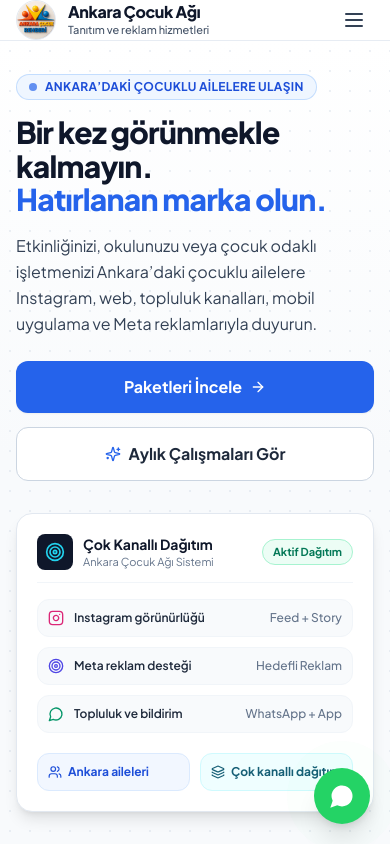
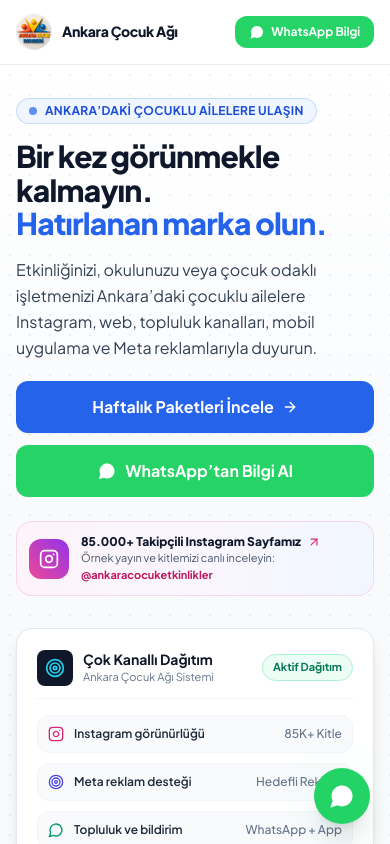
Before and after one commit to ozatabull2-cmd/ankara_cocuk_landingpage_v3, a React (Vite) app: page / in a window 390 px wide. Shown: the top 844 px of the page. Built offline with nearby package versions, Linux system fonts and the light colour scheme.

Commit message:
feat: showcase 85k Instagram community, streamline mobile header, remove redundant Instagram DM buttons and emphasize weekly packages

```diff
--- a/src/components/Footer.tsx
+++ b/src/components/Footer.tsx
@@ -77,7 +77,7 @@
               >
                 <div className="flex items-center gap-2">
                   <Instagram className="w-4 h-4 text-pink-400" />
-                  <span className="font-medium">{SITE_CONFIG.instagramHandle}</span>
+                  <span className="font-medium">85K+ {SITE_CONFIG.instagramHandle}</span>
                 </div>
                 <ArrowUpRight className="w-3.5 h-3.5 text-slate-500" />
               </a>
--- a/src/components/Header.tsx
+++ b/src/components/Header.tsx
@@ -1,58 +1,58 @@
-import React, { useState } from 'react';
+import React from 'react';
 import { Link, useLocation } from 'react-router-dom';
 import { SITE_CONFIG, trackEvent, getWhatsAppUrl } from '../data/config';
-import { Menu, X, ArrowUpRight, MessageCircle } from 'lucide-react';
+import { MessageCircle } from 'lucide-react';
+
+interface NavLinkItem {
+  label: string;
+  href: string;
+  isRoute: boolean;
+  highlight?: boolean;
+}
 
 export const Header: React.FC = () => {
-  const [mobileMenuOpen, setMobileMenuOpen] = useState(false);
   const location = useLocation();
   const isMonthlyPage = location.pathname === '/aylik-calisma';
 
-  const homeNavLinks = [
+  const homeNavLinks: NavLinkItem[] = [
     { label: "Haftalık Paketler", href: "#haftalik-paketler", isRoute: false },
     { label: "Hangisi Uygun?", href: "#hangisi-uygun", isRoute: false },
     { label: "Sık Sorulanlar", href: "#sss", isRoute: false },
-    { label: "Aylık Çalışmalar", href: "/aylik-calisma", isRoute: true, highlight: true },
   ];
 
-  const monthlyNavLinks = [
+  const monthlyNavLinks: NavLinkItem[] = [
     { label: "Aylık Modeller", href: "#aylik-modeller", isRoute: false },
     { label: "Veri Sahipliği", href: "#veri-sahipligi", isRoute: false },
     { label: "BioLink Pro", href: "#biolink", isRoute: false },
-    { label: "Çalışma Süreci", href: "#surec", isRoute: false },
     { label: "Sık Sorulanlar", href: "#sss", isRoute: false },
     { label: "Haftalık Paketler", href: "/", isRoute: true, highlight: true },
   ];
 
-  const currentNavLinks = isMonthlyPage ? monthlyNavLinks : homeNavLinks;
+  const currentNavLinks: NavLinkItem[] = isMonthlyPage ? monthlyNavLinks : homeNavLinks;
 
-  const handleCtaClick = () => {
-    trackEvent('click_instagram', { source: isMonthlyPage ? 'monthly_header' : 'weekly_header' });
-  };
+  const whatsappMessage = isMonthlyPage
+    ? "Merhaba, Ankara Çocuk Ağı aylık reklam modelleri hakkında WhatsApp üzerinden bilgi almak istiyorum."
+    : "Merhaba, Ankara Çocuk Ağı haftalık tanıtım paketleri hakkında WhatsApp'tan bilgi almak istiyorum.";
 
   return (
     <header className="sticky top-0 z-50 bg-white/95 backdrop-blur-md border-b border-slate-200/80 transition-all">
       <div className="max-w-7xl mx-auto px-4 sm:px-6 lg:px-8">
-        <div className="flex items-center justify-between h-18 sm:h-20">
+        <div className="flex items-center justify-between h-16 sm:h-20">
 
           {/* Brand Logo & Name */}
-          <Link to="/" className="flex items-center gap-3 group">
-            <div className="w-10 h-10 sm:w-11 sm:h-11 rounded-full overflow-hidden border border-slate-200 shadow-xs flex-shrink-0 group-hover:scale-105 transition-transform bg-white">
+          <Link to="/" className="flex items-center gap-2.5 sm:gap-3 group">
+            <div className="w-9 h-9 sm:w-11 sm:h-11 rounded-full overflow-hidden border border-slate-200 shadow-xs flex-shrink-0 group-hover:scale-105 transition-transform bg-white">
               <img
                 src="/logo.jpg"
                 alt="Ankara Çocuk Ağı Logo"
                 className="w-full h-full object-cover"
-                onError={(e) => {
-                  // Fallback to stylized SVG if image not found
-                  (e.target as HTMLElement).style.display = 'none';
-                }}
               />
             </div>
             <div>
-              <div className="font-extrabold text-slate-900 text-base sm:text-lg leading-tight tracking-tight">
+              <div className="font-extrabold text-slate-900 text-sm sm:text-lg leading-tight tracking-tight">
                 {SITE_CONFIG.brandName}
               </div>
-              <div className="text-[11px] sm:text-xs text-slate-600 font-medium">
+              <div className="text-[10px] sm:text-xs text-slate-500 font-medium hidden xs:block">
                 {SITE_CONFIG.brandSubtitle}
               </div>
             </div>
@@ -66,9 +66,6 @@
                   <Link
                     key={link.href}
                     to={link.href}
-                    onClick={() => {
-                      if (link.href === '/aylik-calisma') trackEvent('visit_monthly_page');
-                    }}
                     className={`text-sm font-semibold transition-colors px-3 py-1.5 rounded-lg ${
                       link.highlight
                         ? 'text-blue-700 bg-blue-50/80 hover:bg-blue-100 hover:text-blue-800'
@@ -91,119 +88,23 @@
             })}
           </nav>
 
-          {/* Desktop Right CTAs */}
-          <div className="hidden sm:flex items-center gap-2.5">
+          {/* Right Header WhatsApp Action (Both Desktop & Mobile) */}
+          <div className="flex items-center gap-2">
             <a
-              href={getWhatsAppUrl(isMonthlyPage ? "Merhaba, Ankara Çocuk Ağı aylık reklam modelleri hakkında WhatsApp üzerinden görüşmek istiyorum." : "Merhaba, Ankara Çocuk Ağı haftalık tanıtım paketleri hakkında WhatsApp'tan bilgi almak istiyorum.")}
+              href={getWhatsAppUrl(whatsappMessage)}
               target="_blank"
               rel="noopener noreferrer"
               onClick={() => trackEvent('click_whatsapp', { source: isMonthlyPage ? 'monthly_header' : 'weekly_header' })}
-              className="inline-flex items-center gap-1.5 bg-[#25D366] hover:bg-[#20bd5a] text-white text-xs sm:text-sm font-bold px-3.5 sm:px-4 py-2.5 rounded-xl shadow-2xs hover:shadow-xs transition-all duration-150 active:scale-95"
+              className="inline-flex items-center gap-1.5 sm:gap-2 bg-[#25D366] hover:bg-[#20bd5a] text-white text-xs sm:text-sm font-bold px-3.5 sm:px-4 py-2 sm:py-2.5 rounded-xl shadow-2xs hover:shadow-xs transition-all duration-150 active:scale-95"
               aria-label="WhatsApp üzerinden mesaj gönderin (0533 046 48 50)"
             >
-              <MessageCircle className="w-4 h-4 fill-white stroke-none" />
-              <span>WhatsApp</span>
+              <MessageCircle className="w-4 h-4 fill-white stroke-none flex-shrink-0" />
+              <span>WhatsApp Bilgi</span>
             </a>
-
-            <a
-              href={SITE_CONFIG.instagramUrl}
-              target="_blank"
-              rel="noopener noreferrer"
-              onClick={handleCtaClick}
-              className="inline-flex items-center gap-1.5 bg-blue-600 hover:bg-blue-700 text-white text-xs sm:text-sm font-bold px-3.5 sm:px-4 py-2.5 rounded-xl shadow-2xs hover:shadow-xs transition-all duration-150 active:scale-95"
-              aria-label={isMonthlyPage ? "Aylık çalışma için Instagram'dan görüşme başlat" : "Tanıtım paketi seçimi için Instagram'dan mesaj gönder"}
-            >
-              <span>{isMonthlyPage ? "Görüşme Başlat" : "Paketi Birlikte Seçelim"}</span>
-              <ArrowUpRight className="w-4 h-4" />
-            </a>
-          </div>
-
-          {/* Mobile Menu Toggle Button */}
-          <div className="flex lg:hidden">
-            <button
-              type="button"
-              onClick={() => setMobileMenuOpen(!mobileMenuOpen)}
-              className="p-2 rounded-xl text-slate-700 hover:bg-slate-100 focus:outline-none focus:ring-2 focus:ring-blue-600"
-              aria-label="Menüyü aç/kapat"
-              aria-expanded={mobileMenuOpen}
-            >
-              {mobileMenuOpen ? <X className="w-6 h-6" /> : <Menu className="w-6 h-6" />}
-            </button>
           </div>
 
         </div>
       </div>
-
-      {/* Mobile Drawer */}
-      {mobileMenuOpen && (
-        <div className="lg:hidden border-b border-slate-200 bg-white px-4 pt-3 pb-6 space-y-3 shadow-xl">
-          <nav className="flex flex-col space-y-1.5">
-            {currentNavLinks.map((link) => {
-              if (link.isRoute) {
-                return (
-                  <Link
-                    key={link.href}
-                    to={link.href}
-                    onClick={() => {
-                      setMobileMenuOpen(false);
-                      if (link.href === '/aylik-calisma') trackEvent('visit_monthly_page');
-                    }}
-                    className={`px-3.5 py-2.5 rounded-xl text-sm font-bold transition-colors ${
-                      link.highlight
-                        ? 'text-blue-700 bg-blue-50'
-                        : 'text-slate-800 hover:bg-slate-50'
-                    }`}
-                  >
-                    {link.label}
-                  </Link>
-                );
-              }
-              return (
-                <a
-                  key={link.href}
-                  href={link.href}
-                  onClick={() => setMobileMenuOpen(false)}
-                  className="px-3.5 py-2.5 rounded-xl text-sm font-semibold text-slate-800 hover:bg-slate-50 transition-colors"
-                >
-                  {link.label}
-                </a>
-              );
-            })}
-          </nav>
-
-          <div className="pt-2 space-y-2">
-            <a
-              href={getWhatsAppUrl(isMonthlyPage ? "Merhaba, Ankara Çocuk Ağı aylık reklam modelleri hakkında WhatsApp üzerinden görüşmek istiyorum." : "Merhaba, Ankara Çocuk Ağı haftalık tanıtım paketleri hakkında WhatsApp'tan bilgi almak istiyorum.")}
-              target="_blank"
-              rel="noopener noreferrer"
-              onClick={() => {
-                setMobileMenuOpen(false);
-                trackEvent('click_whatsapp', { source: isMonthlyPage ? 'monthly_mobile_header' : 'weekly_mobile_header' });
-              }}
-              className="w-full flex items-center justify-center gap-2 bg-[#25D366] hover:bg-[#20bd5a] text-white font-bold px-4 py-3 rounded-xl shadow-xs text-sm"
-              aria-label="WhatsApp'tan iletişime geç (0533 046 48 50)"
-            >
-              <MessageCircle className="w-4 h-4 fill-white stroke-none" />
-              <span>WhatsApp İletişim ({SITE_CONFIG.whatsappDisplayPhone})</span>
-            </a>
-
-            <a
-              href={SITE_CONFIG.instagramUrl}
-              target="_blank"
-              rel="noopener noreferrer"
-              onClick={() => {
-                setMobileMenuOpen(false);
-                handleCtaClick();
-              }}
-              className="w-full flex items-center justify-center gap-2 bg-blue-600 hover:bg-blue-700 text-white font-bold px-4 py-3 rounded-xl shadow-xs text-sm"
-              aria-label="Instagram'dan iletişime geç"
-            >
-              <span>{isMonthlyPage ? "Görüşme Başlat" : "Paketi Birlikte Seçelim"}</span>
-              <ArrowUpRight className="w-4 h-4" />
-            </a>
-          </div>
-        </div>
-      )}
     </header>
   );
 };
--- a/src/components/home/HomeHero.tsx
+++ b/src/components/home/HomeHero.tsx
@@ -1,6 +1,5 @@
 import React from 'react';
-import { Link } from 'react-router-dom';
-import { trackEvent } from '../../data/config';
+import { SITE_CONFIG, getWhatsAppUrl, trackEvent } from '../../data/config';
 import {
   Instagram,
   Target,
@@ -8,19 +7,19 @@
   Users,
   Layers,
   ArrowRight,
-  Sparkles,
+  ArrowUpRight,
 } from 'lucide-react';
 
 export const HomeHero: React.FC = () => {
   return (
-    <section className="relative overflow-hidden pt-8 pb-14 sm:pt-12 sm:pb-18 lg:pt-14 lg:pb-20 bg-gradient-to-b from-white via-slate-50/60 to-[#F8FAFC]">
+    <section className="relative overflow-hidden pt-8 pb-12 sm:pt-12 sm:pb-16 lg:pt-14 lg:pb-18 bg-gradient-to-b from-white via-slate-50/60 to-[#F8FAFC]">
       {/* Background Subtle Grid */}
       <div className="absolute inset-0 bg-[radial-gradient(#cbd5e1_1px,transparent_1px)] [background-size:20px_20px] opacity-35 pointer-events-none" />
 
       <div className="relative max-w-7xl mx-auto px-4 sm:px-6 lg:px-8">
         <div className="grid lg:grid-cols-12 gap-8 lg:gap-8 items-center">
 
-          {/* Left Column: Headline & Action */}
+          {/* Left Column: Headline & Primary Action */}
           <div className="lg:col-span-7 text-left space-y-4 sm:space-y-5">
 
             {/* Tag badge */}
@@ -42,29 +41,56 @@
               Etkinliğinizi, okulunuzu veya çocuk odaklı işletmenizi Ankara’daki çocuklu ailelere Instagram, web, topluluk kanalları, mobil uygulama ve Meta reklamlarıyla duyurun.
             </p>
 
-            {/* Action Buttons */}
-            <div className="flex flex-col sm:flex-row items-stretch sm:items-center gap-3.5 pt-2">
+            {/* Action Buttons: Weekly packages front and center */}
+            <div className="flex flex-col sm:flex-row items-stretch sm:items-center gap-3 pt-1">
               <a
                 href="#haftalik-paketler"
-                className="inline-flex items-center justify-center gap-2 bg-blue-600 hover:bg-blue-700 text-white font-bold text-base px-6 py-3.5 rounded-xl shadow-sm hover:shadow transition-all duration-150 active:scale-98"
+                className="inline-flex items-center justify-center gap-2 bg-blue-600 hover:bg-blue-700 text-white font-bold text-base px-7 py-3.5 rounded-xl shadow-sm hover:shadow transition-all duration-150 active:scale-98"
               >
-                <span>Paketleri İncele</span>
+                <span>Haftalık Paketleri İncele</span>
                 <ArrowRight className="w-4 h-4" />
               </a>
 
-              <Link
-                to="/aylik-calisma"
-                onClick={() => trackEvent('visit_monthly_page', { source: 'hero_secondary_cta' })}
-                className="inline-flex items-center justify-center gap-2 bg-white hover:bg-slate-50 text-slate-800 font-bold text-base px-6 py-3.5 rounded-xl border border-slate-300 shadow-2xs hover:border-slate-400 transition-all duration-150 active:scale-98"
+              <a
+                href={getWhatsAppUrl("Merhaba, Ankara Çocuk Ağı haftalık tanıtım paketleri hakkında WhatsApp üzerinden bilgi almak istiyorum.")}
+                target="_blank"
+                rel="noopener noreferrer"
+                onClick={() => trackEvent('click_whatsapp', { source: 'hero_whatsapp_btn' })}
+                className="inline-flex items-center justify-center gap-2 bg-[#25D366] hover:bg-[#20bd5a] text-white font-bold text-base px-6 py-3.5 rounded-xl shadow-xs transition-all duration-150 active:scale-98"
+                aria-label="WhatsApp üzerinden bilgi alın (0533 046 48 50)"
               >
-                <Sparkles className="w-4 h-4 text-blue-600" />
-                <span>Aylık Çalışmaları Gör</span>
-              </Link>
+                <MessageCircle className="w-5 h-5 fill-white stroke-none" />
+                <span>WhatsApp’tan Bilgi Al</span>
+              </a>
+            </div>
+
+            {/* 85k Instagram Community Showcase Banner */}
+            <div className="pt-2">
+              <a
+                href={SITE_CONFIG.instagramUrl}
+                target="_blank"
+                rel="noopener noreferrer"
+                onClick={() => trackEvent('click_instagram', { source: 'hero_85k_badge' })}
+                className="group/insta inline-flex items-center gap-3 p-3 sm:p-3.5 rounded-2xl bg-gradient-to-r from-pink-50/90 via-purple-50/80 to-blue-50/80 border border-pink-200/80 hover:border-pink-300 shadow-2xs hover:shadow-xs transition-all max-w-lg"
+              >
+                <div className="w-10 h-10 rounded-xl bg-gradient-to-tr from-pink-500 to-purple-600 text-white flex items-center justify-center flex-shrink-0 shadow-2xs group-hover/insta:scale-105 transition-transform">
+                  <Instagram className="w-5 h-5" />
+                </div>
+                <div className="text-left">
+                  <div className="flex items-center gap-1.5 text-xs sm:text-sm font-extrabold text-slate-900 leading-snug">
+                    <span>85.000+ Takipçili Instagram Sayfamız</span>
+                    <ArrowUpRight className="w-3.5 h-3.5 text-pink-600 group-hover/insta:translate-x-0.5 group-hover/insta:-translate-y-0.5 transition-transform" />
+                  </div>
+                  <div className="text-[11px] sm:text-xs text-slate-600">
+                    Örnek yayın ve kitlemizi canlı inceleyin: <strong className="text-pink-700">@ankaracocuketkinlikler</strong>
+                  </div>
+                </div>
+              </a>
             </div>
 
           </div>
 
-          {/* Right Column: Clean Multi-Channel Reach Card */}
+          {/* Right Column: Multi-Channel Network Card */}
           <div className="lg:col-span-5">
             <div className="relative mx-auto max-w-md lg:max-w-none">
 
@@ -97,7 +123,7 @@
                       <Instagram className="w-4 h-4" />
                       <span className="text-slate-800">Instagram görünürlüğü</span>
                     </div>
-                    <span className="text-slate-500 font-medium">Feed + Story</span>
+                    <span className="text-slate-500 font-medium">85K+ Kitle</span>
                   </div>
 
                   <div className="p-2.5 rounded-xl bg-slate-50 border border-slate-100 flex items-center justify-between text-xs font-semibold text-slate-800">
@@ -129,7 +155,7 @@
                   <div className="p-2.5 rounded-xl bg-cyan-50/80 border border-cyan-100">
                     <div className="flex items-center gap-1.5 text-cyan-800 text-xs font-bold">
                       <Layers className="w-3.5 h-3.5" />
-                      <span>Çok kanallı dağıtım</span>
+                      <span>Çok kanallı etki</span>
                     </div>
                   </div>
                 </div>
```
Also changed, not shown: src/components/home/HomeFinalCta.tsx (+4 -16 lines), src/components/home/HomeWeeklyPackages.tsx (+1 -11 lines), src/components/monthly/MonthlyFinalCta.tsx (+4 -16 lines), src/components/monthly/MonthlyModelsSection.tsx (+2 -12 lines).
